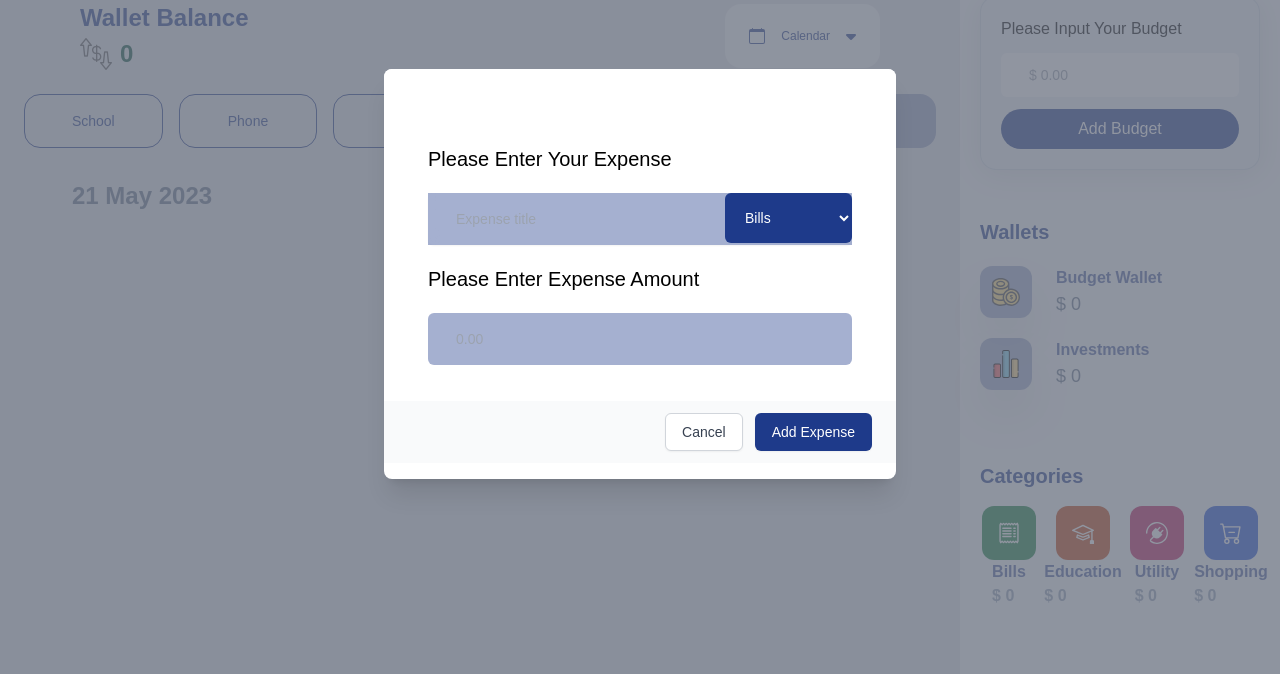
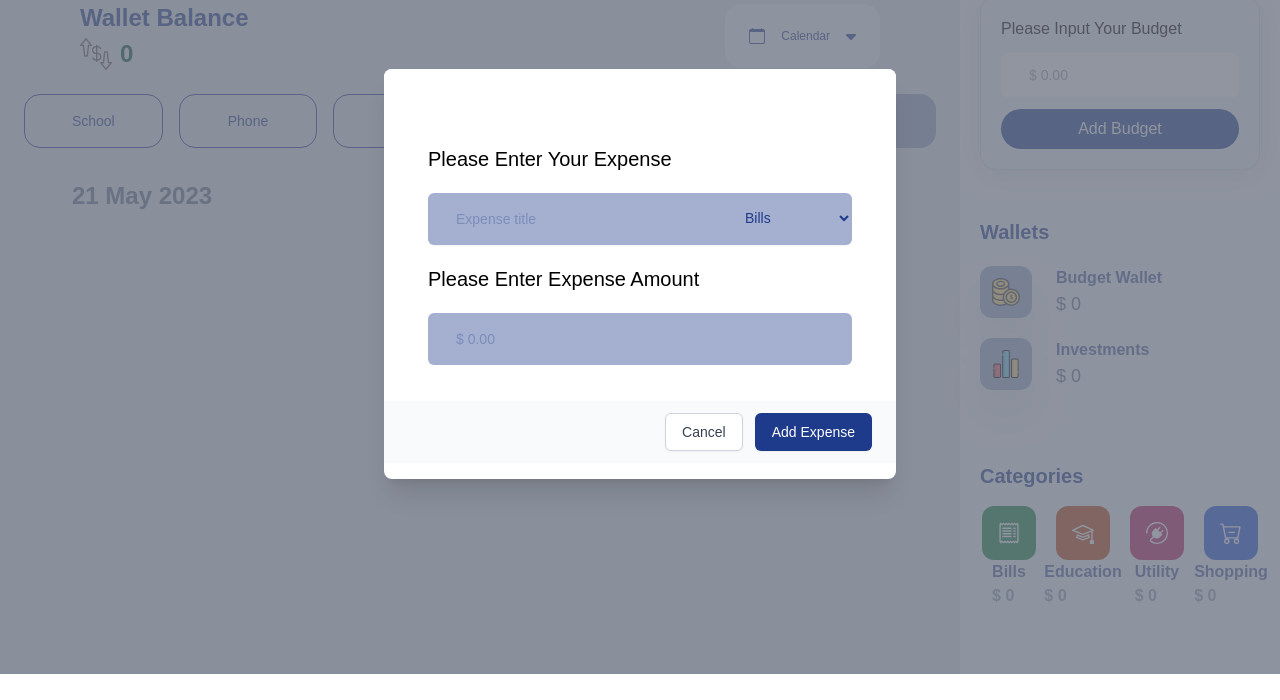
Before and after one commit to Michael-Nwachukwu/budget-expense-tracker, a website: page index.html in a window 1280 px wide. Both pictures are taken after a click on the element "School". Shown: the part 126-826 px from the top of the page. Drawn offline with Linux system fonts and the light colour scheme.

Commit message:
updating build

```diff
--- a/index.html
+++ b/index.html
@@ -19,7 +19,7 @@
 <body class="flex flex-row">
 
     <!-- left side -->
-    <section id="mainSection" class="relative bg-gray-200 w-full lg:basis-9/12 max-h-screen">
+    <section id="mainSection" class="relative bg-gray-200 w-full lg:basis-9/12 h-screen">
 
         <!-- navbar -->
         <nav class="lg:mx-6 lg:px-6 lg:pt-6">
@@ -454,10 +454,10 @@
                                     <div class="mt-5">
                                         <div class="mt-1 relative rounded-md shadow-sm">
                                             <input type="text" name="title" id="expense-input"
-                                                class=" border-blue-900 bg-blue-900 bg-opacity-40 block w-full py-4 pl-7 pr-12 sm:text-sm expenseInput"
+                                                class="text-stone-600 rounded-md placeholder:text-blue-900 placeholder:text-opacity-30 border-blue-900 bg-blue-900 bg-opacity-40 block w-full py-4 pl-7 pr-12 text-sm expenseInput"
                                                 placeholder="Expense title">
                                             <div class="absolute top-0 right-0 flex items-center">
-                                                <select id="categories" class="h-full py-4 pl-4 pr-7 bg-blue-900 text-white sm:text-sm rounded-md">
+                                                <select id="categories" class="h-full py-4 pl-4 pr-7 bg-transparent text-blue-900 sm:text-sm rounded-md">
                                                     <option value="bills">Bills</option>
                                                     <option value="education">Education</option>
                                                     <option value="utility">Utility</option>
@@ -473,8 +473,8 @@
                                         Please Enter Expense Amount
                                     </h2>
                                     <input type="text" id="amount-input"
-                                        class="expenseInput bg-blue-900 bg-opacity-40 py-4 block w-full mt-5 pl-7 pr-12 sm:text-sm border-blue-900 rounded-md text-slate-50"
-                                        placeholder="0.00">
+                                        class="expenseInput bg-blue-900 bg-opacity-40 placeholder:text-blue-900 placeholder:text-opacity-30 py-4 block w-full mt-5 pl-7 pr-12 sm:text-sm border-blue-900 rounded-md text-red-600"
+                                        placeholder="$ 0.00">
                                 </div>
 
                             </div>
--- a/input.css
+++ b/input.css
@@ -15,6 +15,7 @@ body {
   padding: 0;
   /* font-family: 'Nunito', sans-serif; */
   font-family: 'Montserrat', sans-serif !important;
+  overflow-y:hidden;
 }
 
 .wrapper {
```
Also changed, not shown: css/main.css.
